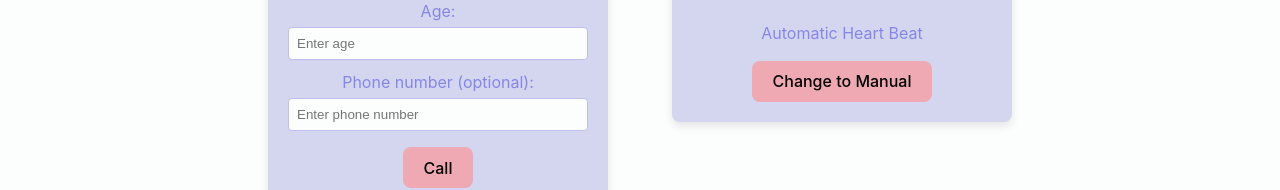
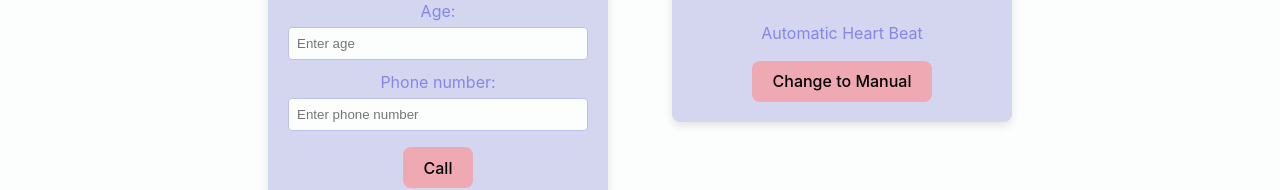
Before and after one commit to AltraDiv/VitalSense, a React (Vite) app in the folder FrontEnd/VitalSense/: page / in a window 1280 px wide. Shown: the part 438-628 px from the top of the page. Built offline with nearby package versions, Linux system fonts and the light colour scheme.

Commit message:
Revert "Added error checking for call form"
This reverts commit 107521dd36631e72d2f90dbe9bfaaf96f58bbc4a.

```diff
--- a/FrontEnd/VitalSense/src/components/CallButton.jsx
+++ b/FrontEnd/VitalSense/src/components/CallButton.jsx
@@ -40,7 +40,7 @@ const CallButton = ({ name, age, phone }) => {
       <p style={{color: "black"}}>{error}</p>
       <button onClick={() => {
 
-        if (name && age) {
+        if (name && age && phone) {
           setError(null);
           sendData();
         } else {
--- a/FrontEnd/VitalSense/src/components/mainbody.jsx
+++ b/FrontEnd/VitalSense/src/components/mainbody.jsx
@@ -23,7 +23,7 @@ function Mainbody() {
     setAge(event.target.value)}}/>
         </label>
         <label className="form-label">
-          Phone number (optional):
+          Phone number:
           <input type="text" name="phone-number" placeholder="Enter phone number" className="input-field" value={phone} onChange={(event) => {
             setPhone(event.target.value)
           }}/>
```
